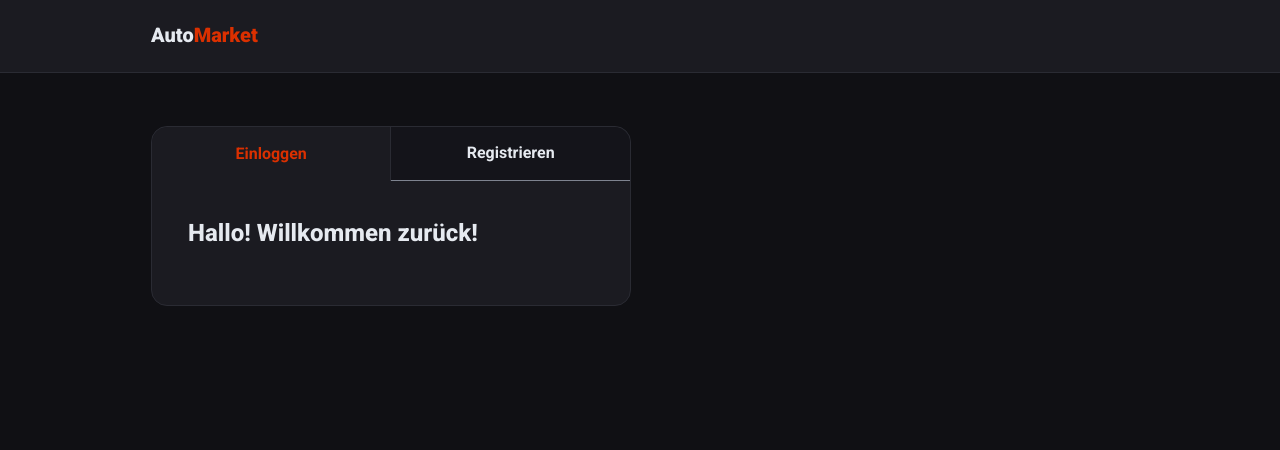
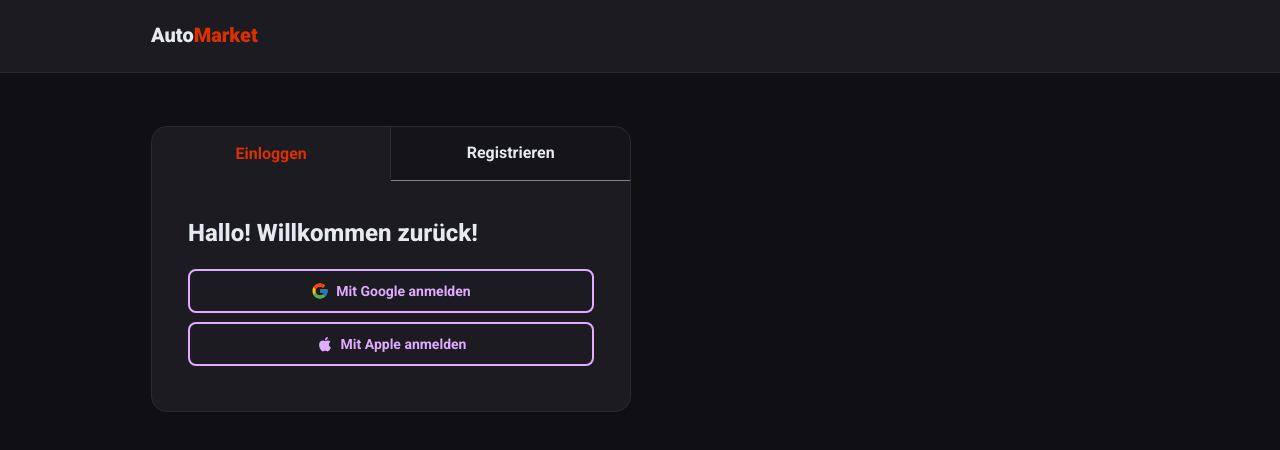
Before and after one commit to sh1xzyy/auto-market-frontend-v2, a Next.js app: page /auth in a window 1280 px wide. Shown: the top 450 px of the page. Built offline with nearby package versions, Linux system fonts and the light colour scheme.

Commit message:
feat: add social auth buttons

```diff
--- a/src/modules/AuthCard/AuthCard.jsx
+++ b/src/modules/AuthCard/AuthCard.jsx
@@ -3,6 +3,7 @@
 import { useState } from 'react'
 import AuthTabs from './ui/AuthTabs'
 import AuthTitle from './ui/AuthTitle'
+import SocialAuthButtons from './ui/SocialAuthButtons'
 
 const AuthCard = () => {
 	const [activeIndex, setActiveIndex] = useState(0)
@@ -19,6 +20,18 @@ const AuthCard = () => {
 								: 'Erstelle Dein mobile.de Konto!'
 						}
 					/>
+					<SocialAuthButtons
+						googleLabel={
+							activeIndex === 0
+								? 'Mit Google anmelden'
+								: 'Mit Google registrieren'
+						}
+						appleLabel={
+							activeIndex === 0
+								? 'Mit Apple anmelden'
+								: 'Mit Apple registrieren'
+						}
+					/>
 				</div>
 			</div>
 		</div>
--- /dev/null
+++ b/src/modules/AuthCard/ui/SocialAuthButtons.jsx
@@ -0,0 +1,30 @@
+'use client'
+
+import { DiApple } from 'react-icons/di'
+import { FcGoogle } from 'react-icons/fc'
+import { socialButtonsStyle } from './styles'
+
+const SocialAuthButtons = ({ googleLabel, appleLabel }) => {
+	return (
+		<div className='flex flex-col gap-md-plus mb-md-plus'>
+			<button
+				className={socialButtonsStyle}
+				type='button'
+				onClick={() => console.log(googleLabel)}
+			>
+				<FcGoogle size={18} />
+				<span className='font-bold sm:text-md'>{googleLabel}</span>
+			</button>
+			<button
+				className={socialButtonsStyle}
+				type='button'
+				onClick={() => console.log(appleLabel)}
+			>
+				<DiApple color='var(--color-light-white)' size={18} />
+				<span className='font-bold sm:text-md'>{appleLabel}</span>
+			</button>
+		</div>
+	)
+}
+
+export default SocialAuthButtons
--- /dev/null
+++ b/src/modules/AuthCard/ui/styles.js
@@ -0,0 +1,2 @@
+export const socialButtonsStyle =
+	'flex items-center justify-center gap-sm-plus py-lg-strong px-xl border-2 border-violet-soft h-[56px] rounded-md text-violet-bright sm:px-lg-plus sm:py-lg sm:h-[44px] transition-colors linear duration-300 hover:border-light-violet'
```
